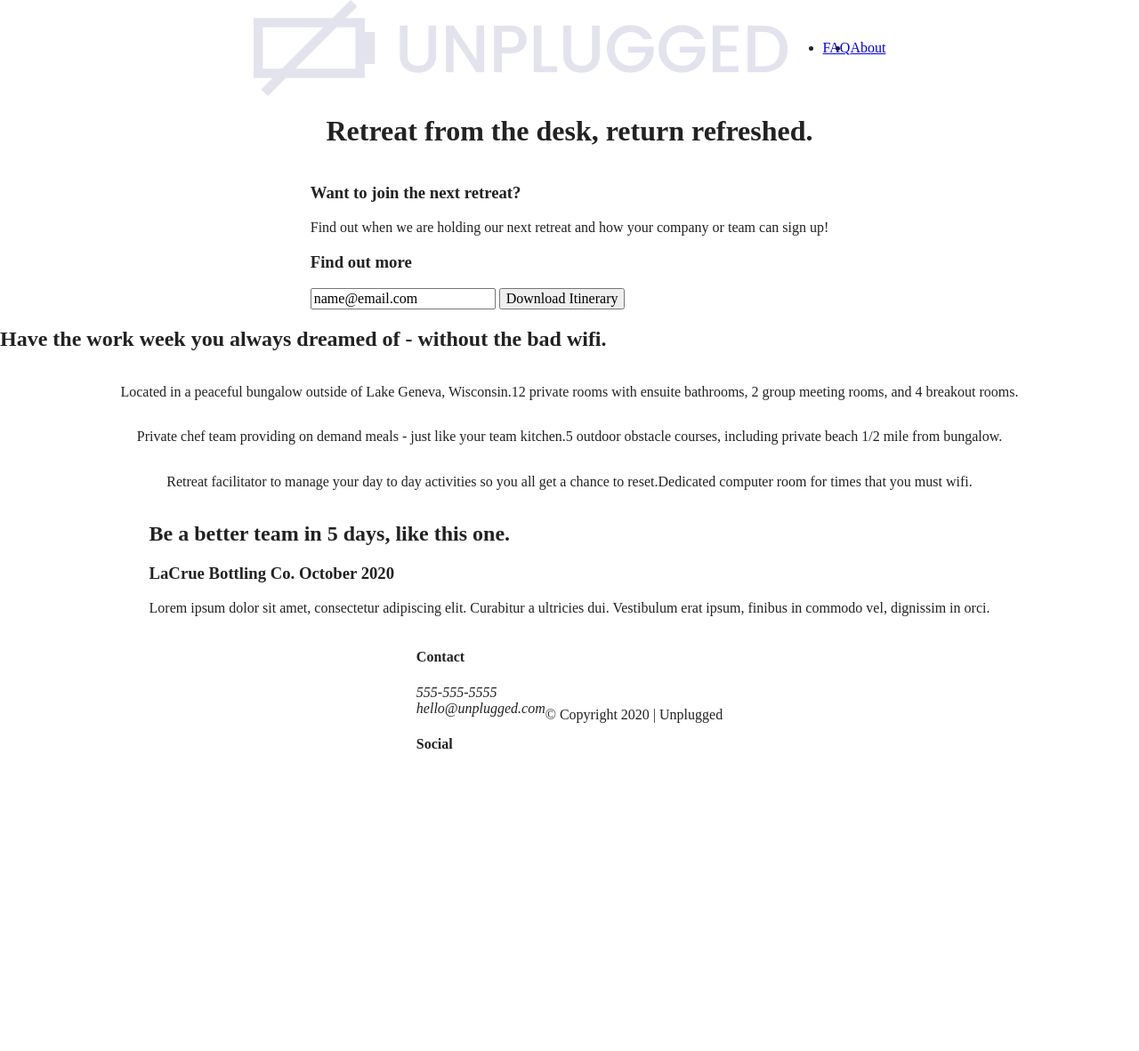
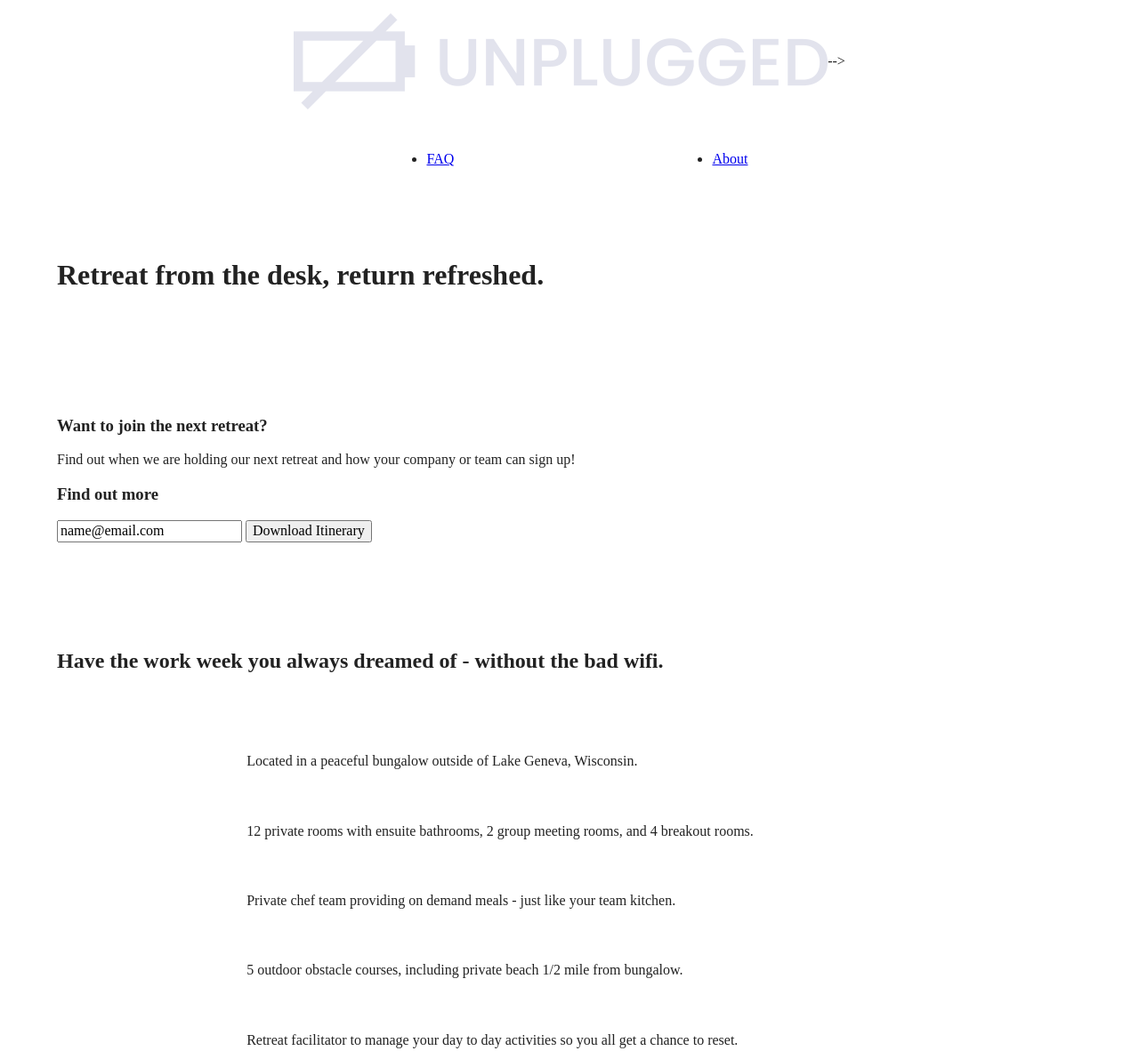
Before and after one commit to codercreative/unplugged-retreat, a website built with Parcel: page index.html in a window 1280 px wide. Shown: the top 1182 px of the page at 89% size. Before the commit the page ends 900 px from the top, so only its background shows below. Built offline with nearby package versions, Linux system fonts and the light colour scheme.

Commit message:
Updated css file with margins

```diff
--- a/css/main.css
+++ b/css/main.css
@@ -87,6 +87,11 @@ textarea {
    Author's custom styles
    ========================================================================== */
 
+.content-wrapper {
+  width: 90%;
+  margin: 50px 0;
+}
+
 /*-----Base Header - Footer Styles-----*/
 
 header,
@@ -100,6 +105,7 @@ footer {
 /*-----Header Styles-----*/
 
 header {
+  padding: 15px 0;
 }
 
 header .content-wrapper {
@@ -107,12 +113,13 @@ header .content-wrapper {
   justify-content: center;
   align-items: center;
   flex-flow: row wrap;
-}
-
-header figure {
+  margin: 0;
 }
 
 .header-divider {
+  width: 100%;
+  height: 1px;
+  margin: 10px 0 20px 0;
 }
 
 header nav {
@@ -120,11 +127,30 @@ header nav {
   justify-content: space-around;
   align-items: center;
   flex-flow: row wrap;
+  width: 60%;
 }
 
 header nav ul {
   display: flex;
   justify-content: space-around;
+  width: 100%;
+}
+
+footer {
+  flex-direction: column;
+}
+
+footer p {
+  margin: 0;
+}
+
+footer .content-wrapper {
+  width: 55%;
+  margin: 50px 0;
+}
+
+footer .contact {
+  margin-bottom: 50px;
 }
 
 footer .social-icons {
@@ -137,6 +163,10 @@ footer .social-icons p {
   display: flex;
   justify-content: center;
   align-items: center;
+}
+
+footer .copyright {
+  margin: 20px 0;
 }
 
 /*-----Mobile Styles - Homepage-----*/
@@ -166,11 +196,24 @@ aside {
   flex-flow: row wrap;
 }
 
+.features h2 {
+  margin-bottom: 60px;
+}
+
+.features article {
+  width: 63%;
+  margin: 30px 0;
+}
+
 .features .features-items {
   display: flex;
   justify-content: center;
   align-items: center;
   flex-flow: row wrap;
+}
+
+.features p {
+  margin: 0;
 }
 
 /*Reviews*/
@@ -179,6 +222,15 @@ aside {
   display: flex;
   justify-content: center;
   flex-flow: row wrap;
+}
+
+.reviews h2 {
+  margin-bottom: 40px;
+}
+
+.reviews h3 {
+  width: 55%;
+  margin: 20px 0;
 }
 
 
@@ -200,6 +252,10 @@ aside {
   flex-flow: row wrap;
 }
 
+.contact-content p {
+  margin: 0;
+}
+
 /* ==========================================================================
    FAQ Page
    ========================================================================== */
@@ -216,6 +272,15 @@ aside {
   justify-content: center;
   align-items: center;
   flex-flow: row wrap;
+  margin: 50px 0 0 0;
+}
+
+.faq h2 {
+  margin-bottom: 40px;
+}
+
+.faq-content {
+  margin-bottom: 50px;
 }
 
 /* ==========================================================================
--- a/index.html
+++ b/index.html
@@ -30,7 +30,7 @@
     <div class="content-wrapper">
       <a href="#">
         <img src="img/unpluggedlogo.png" alt="unplugged logo">
-      </a>
+      </a> -->
       <div class="header-divider"></div>
       <nav>
           <ul>
@@ -70,19 +70,24 @@
           <article>
             <p class=fontawesome-icon></p>
             <p class="features-item-description">Located in a peaceful bungalow outside of Lake Geneva, Wisconsin.</p>
-          </article>  <article>
+          </article>
+          <article>
             <p class=fontawesome-icon></p>
             <p class="features-item-description">12 private rooms with ensuite bathrooms, 2 group meeting rooms, and 4 breakout rooms.</p>
-          </article>  <article>
+          </article>
+          <article>
             <p class=fontawesome-icon></p>
             <p class="features-item-description">Private chef team providing on demand meals - just like your team kitchen.</p>
-          </article>  <article>
+          </article>
+          <article>
             <p class=fontawesome-icon></p>
             <p class="features-item-description">5 outdoor obstacle courses, including private beach 1/2 mile from bungalow.</p>
-          </article>  <article>
+          </article>
+          <article>
             <p class=fontawesome-icon></p>
             <p class="features-item-description">Retreat facilitator to manage your day to day activities so you all get a chance to reset.</p>
-          </article>  <article>
+          </article>
+          <article>
             <p class=fontawesome-icon></p>
             <p class="features-item-description">Dedicated computer room for times that you must wifi.</p>
           </article>
```
